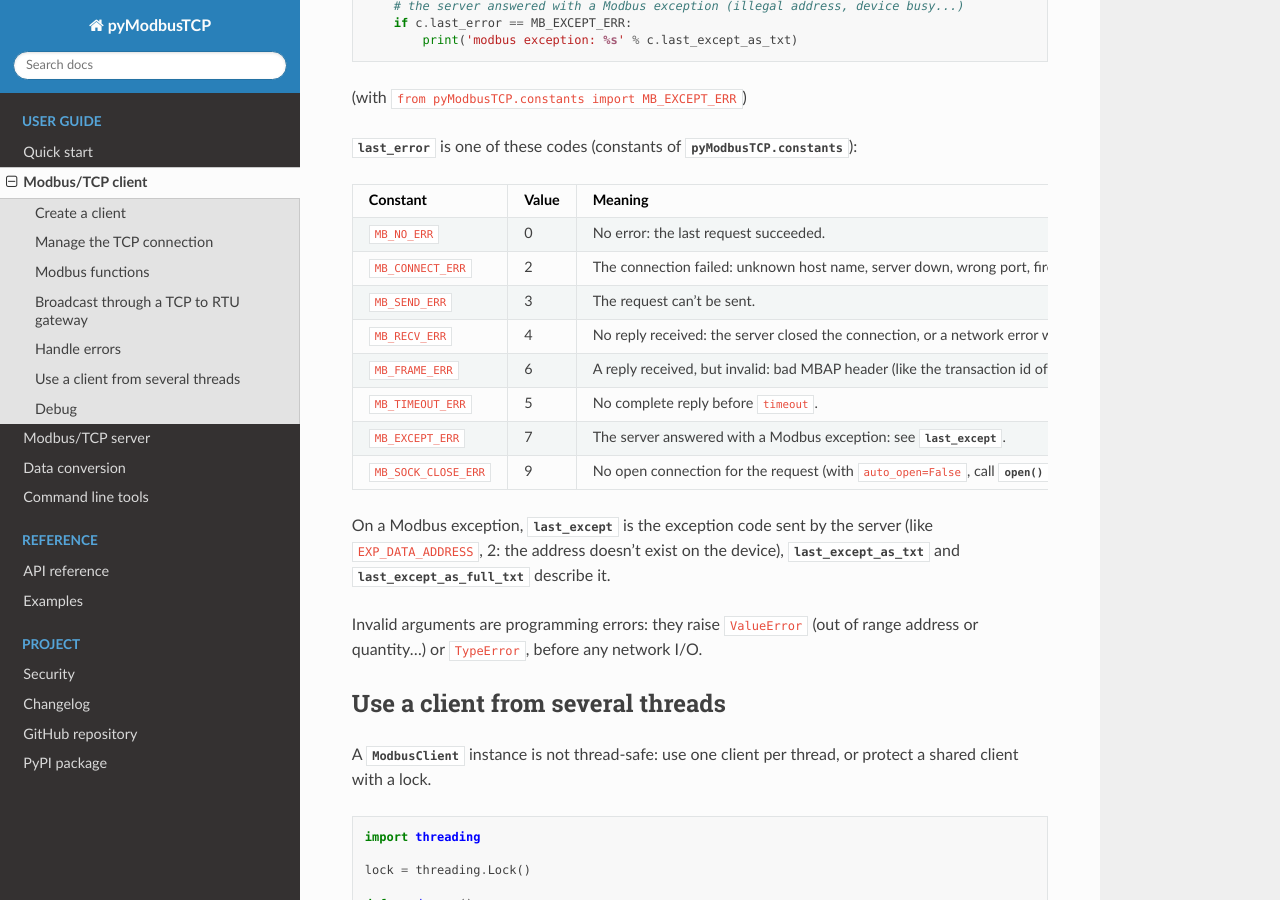
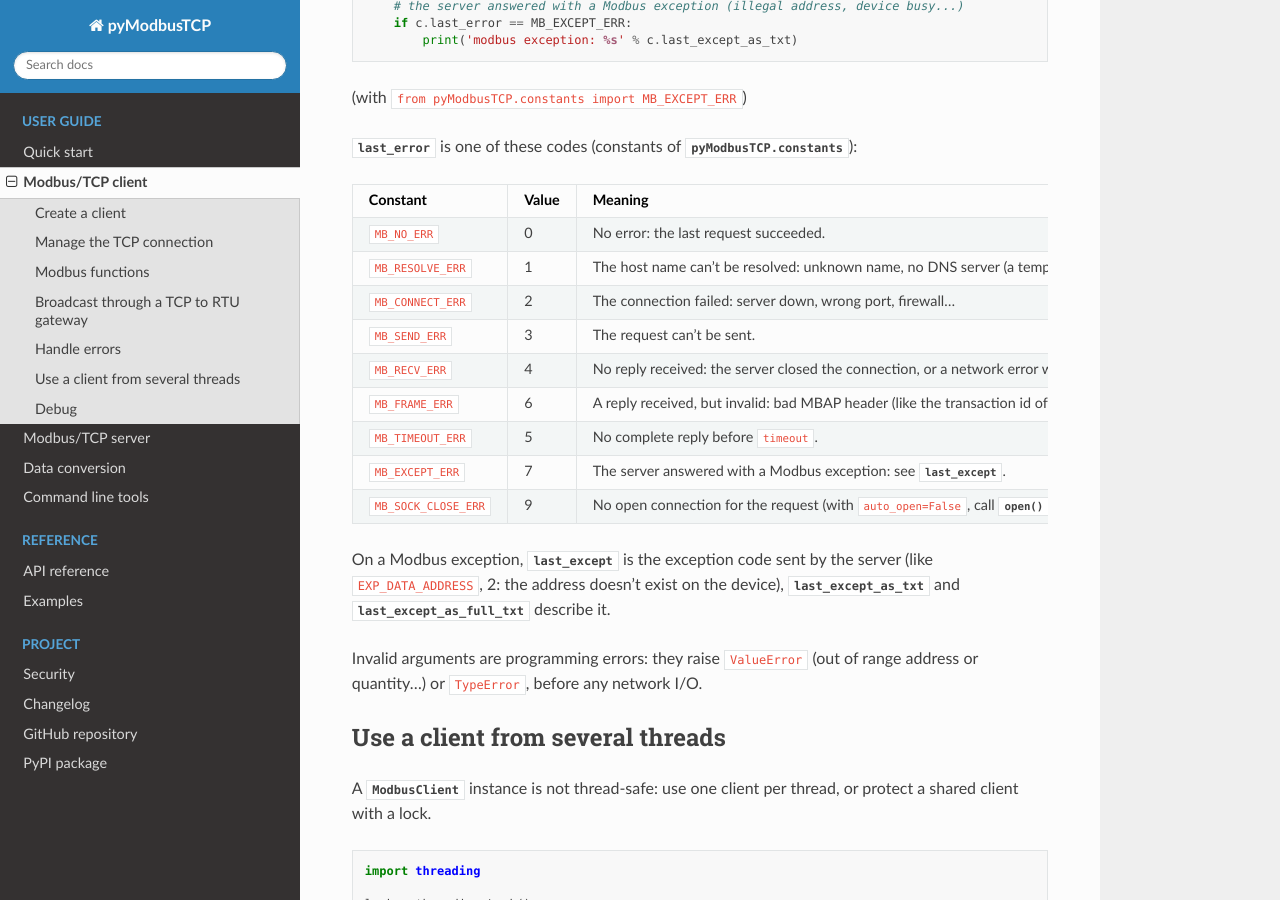
Before and after one commit to sourceperl/pyModbusTCP, a Sphinx documentation site: the page built from docs/guide/client.rst, in a window 1280 px wide and 900 px high, scrolled down 4684 px. Built offline with Sphinx 7.4.7 and the Read the Docs theme 3.1.0, drawn with Linux system fonts in a browser that asks for light colours; the version number could not be read and is left out.

Commit message:
report host name resolution errors as MB_RESOLVE_ERR

```diff
--- a/docs/guide/client.rst
+++ b/docs/guide/client.rst
@@ -268,9 +268,13 @@ A request never raises an exception for a network or a Modbus error: a read retu
    * - ``MB_NO_ERR``
      - 0
      - No error: the last request succeeded.
+   * - ``MB_RESOLVE_ERR``
+     - 1
+     - The host name can't be resolved: unknown name, no DNS server (a temporary DNS failure is retried with
+       ``connect_retries``, an unknown name is not).
    * - ``MB_CONNECT_ERR``
      - 2
-     - The connection failed: unknown host name, server down, wrong port, firewall...
+     - The connection failed: server down, wrong port, firewall...
    * - ``MB_SEND_ERR``
      - 3
      - The request can't be sent.
--- a/docs/package/module_constants.rst
+++ b/docs/package/module_constants.rst
@@ -134,7 +134,7 @@ The values of :attr:`ModbusClient.last_error <pyModbusTCP.client.ModbusClient.la
      - no error
    * - ``MB_RESOLVE_ERR``
      - 1
-     - name resolve error (not set by ModbusClient: see MB_CONNECT_ERR)
+     - name resolve error
    * - ``MB_CONNECT_ERR``
      - 2
      - connect error
```
Also changed, not shown: 4 other files.
